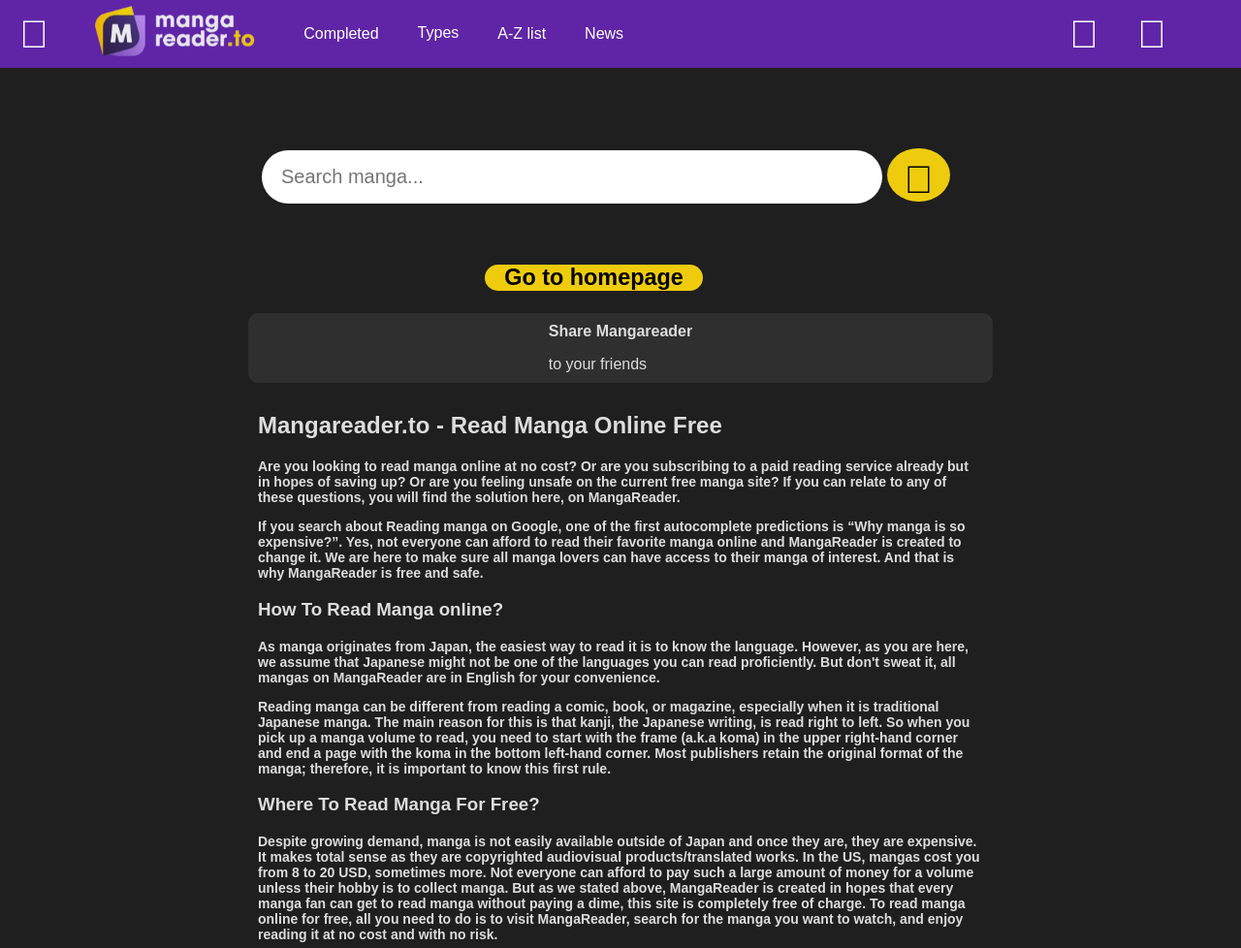
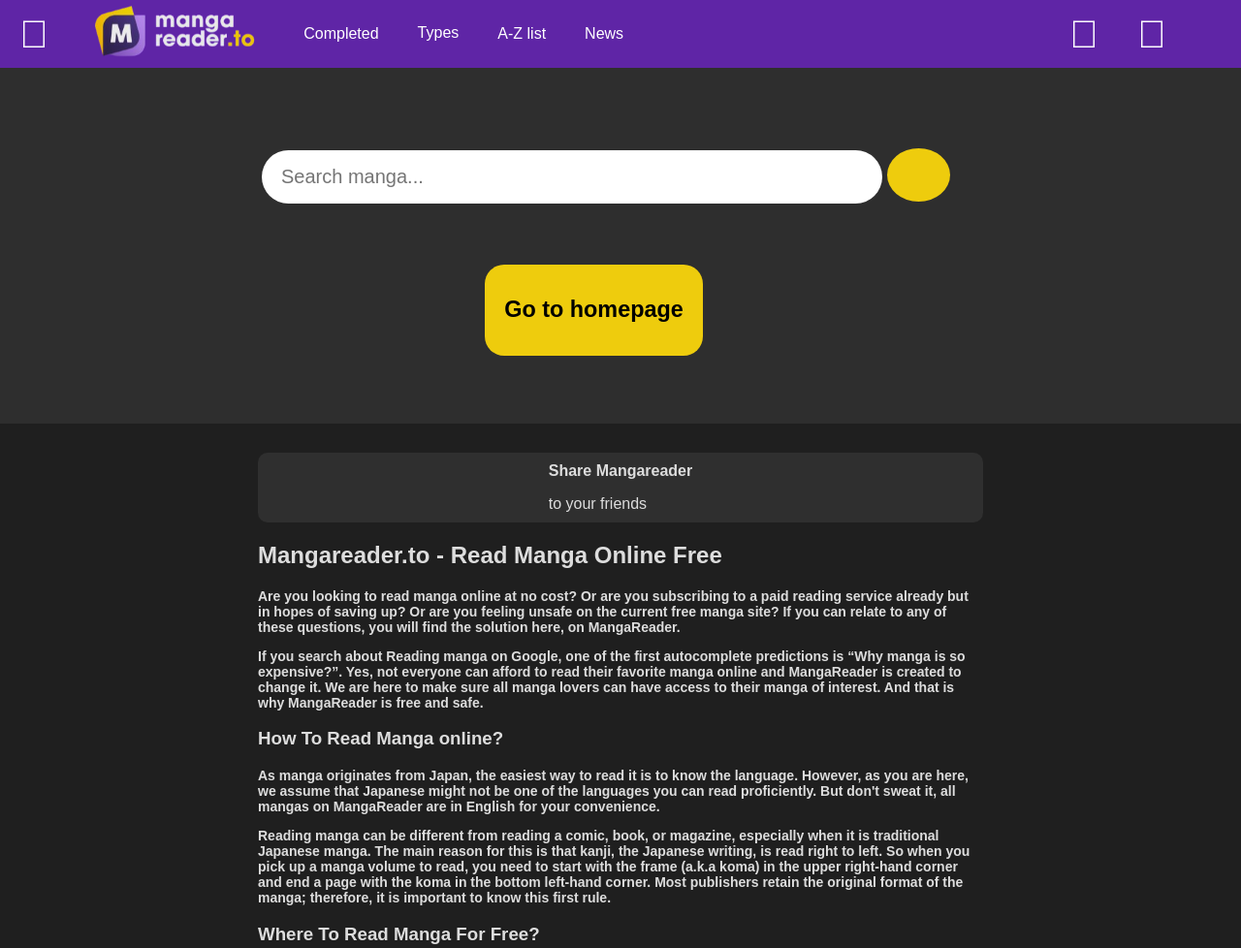
Before and after one commit to vanshaggarwal27/Website, a plain HTML site: page New one/temp.html in a window 1280 px wide. Shown: the top 978 px of the page at 97% size. Drawn offline with Linux system fonts and the light colour scheme.

Commit message:
the complete product

```diff
--- a/New one/style.css
+++ b/New one/style.css
@@ -25,7 +25,7 @@
   font-family: Arial, Helvetica, sans-serif;
 }
 
-li {
+.nav li {
   float: left;
   padding: 20px;
 }
@@ -142,6 +142,7 @@
 .home-page{
   background-color: #EECC0D;
   border-radius: 20px;
+  padding: 10px;
   width:225px;
   margin-left: 500px;
   text-align: center;
@@ -150,13 +151,14 @@
   font-family: Arial, Helvetica, sans-serif;
   text-align: center;
   margin-top: 25px;
+  margin-bottom: 70px;
 }
 
 * {
   box-sizing: border-box;
 }
 
-body {
+.bottom {
   font-family: Arial, Helvetica, sans-serif;
   background-color: #1f1f1f;
   color: #ddd;
@@ -209,8 +211,7 @@
 }
 
 .dibba{
-    margin-left: 20%;
-    margin-right: 20%;
+    margin-top: 20px;
     background-color: #2f2f2f;
     border-radius: 10PX;
     display: flex;
--- a/New one/temp.html
+++ b/New one/temp.html
@@ -40,6 +40,10 @@
         <div class="home-page">
             <h3>Go to homepage</h3>
         </div>
+        <div class="bottom">
+        <div class="row">
+          <div class="column side" ></div>
+          <div class="column middle">
             <div class="dibba">
                 <div class="text">
                     <p><B>
@@ -51,9 +55,6 @@
                     </p>
                 </div>
             </div>
-        <div class="row">
-          <div class="column side" ></div>
-          <div class="column middle">
             <div class="main">
                 <div class="para1">
                     <h2><b>Mangareader.to - Read Manga Online Free</h2>
@@ -145,5 +146,6 @@
             </p>
             <p> Mangareader.to</p>
           </div>
+        </div>
 </body>
 </html>
```
Lines whose indentation alone changed are shown as unchanged.
